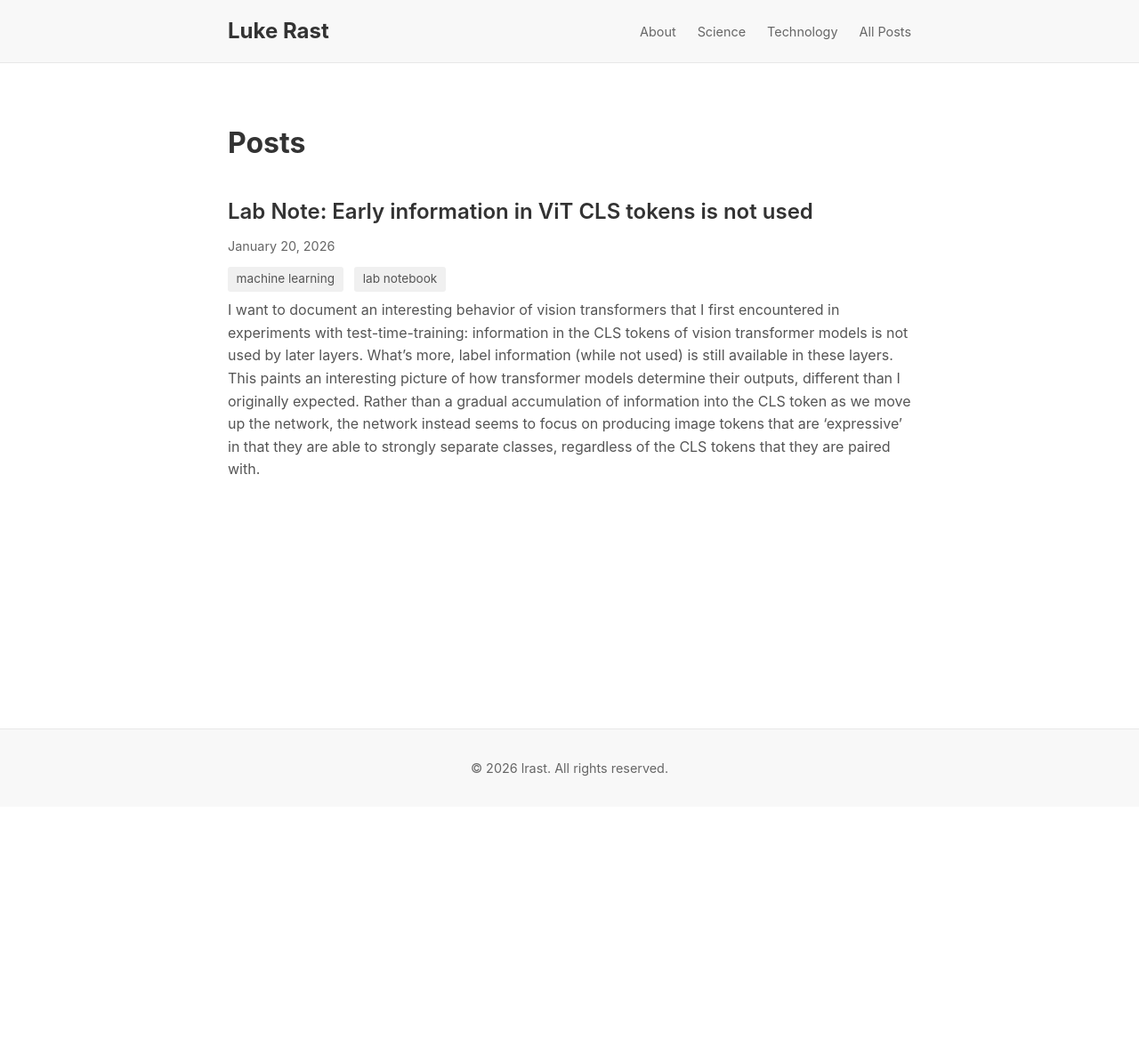
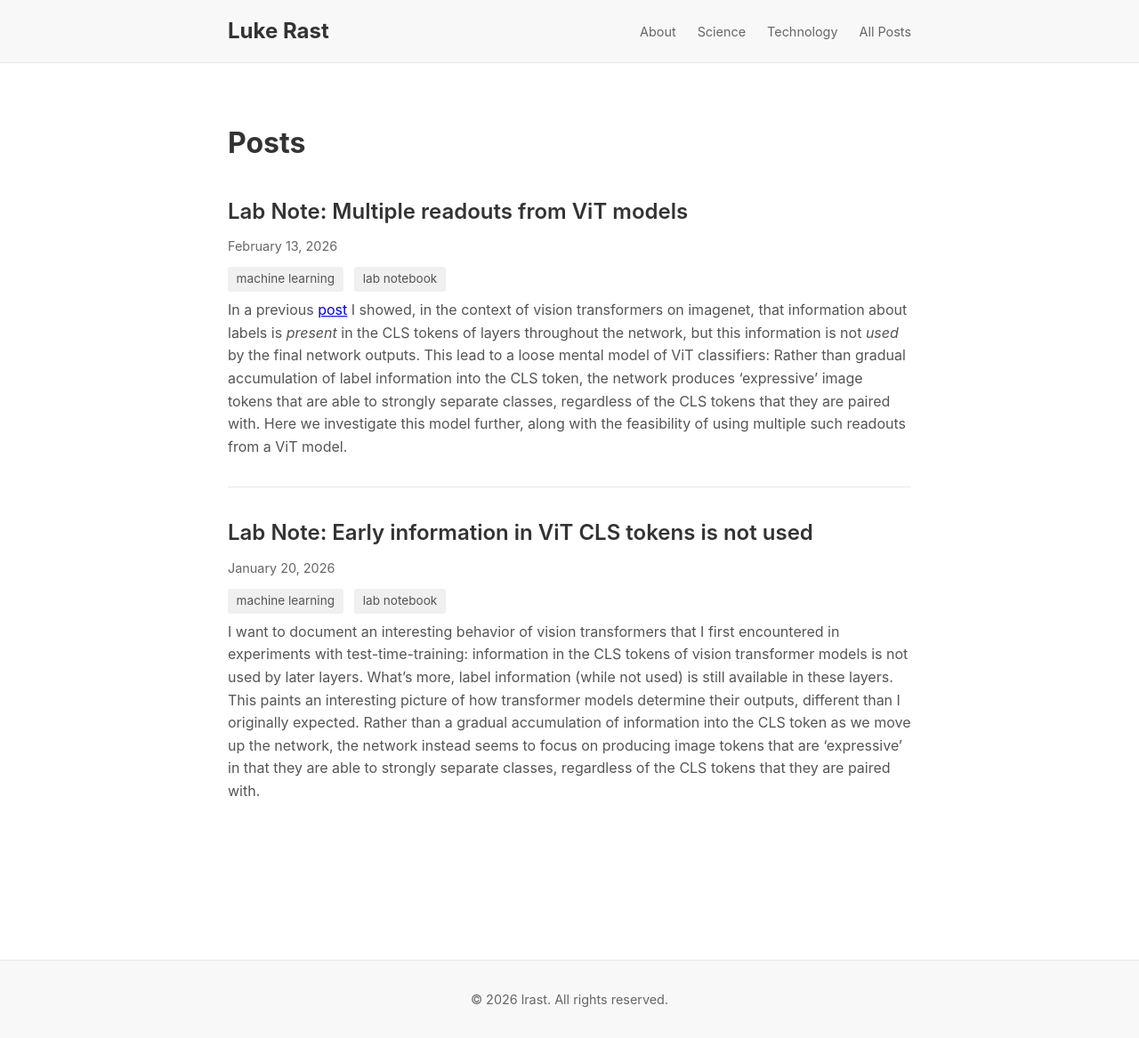
Before and after one commit to lrast/lrast.github.io, a Jekyll site: the page built from posts.html, in a window 1280 px wide. Shown: the whole page at 89% size. Built offline with Jekyll 4.4.1, drawn with Linux system fonts in a browser that asks for light colours; before the commit the page ends 907 px from its top, so only the background shows below that; part of the change alters nothing that is shown.

Commit message:
Next post

```diff
--- a/science/_posts/2026-01-20-lab_notes.md
+++ b/science/_posts/2026-01-20-lab_notes.md
@@ -88,6 +88,7 @@ Their CLS token findings are similar to here: CLS tokens are causal only at late
 "A Closer Look at the CLS Token for Cross-Domain Few-Shot Learning" [^3] studied the information encoded in CLS tokens, finding that the CLS tokens tend to encode low frequency information about the images.
 This raises interesting possibilities for future directions.
 
+See the my next post in this project [here]({% post_url 2026-02-13-lab_notes %}).
 
 ## References:
 [^1]: [(Huang & Chang, 2025) Causality ≠ Decodability, and Vice Versa: Lessons from Interpreting Counting ViTs](http://arxiv.org/abs/2510.09794)
--- /dev/null
+++ b/science/_posts/2026-02-13-lab_notes.md
@@ -0,0 +1,89 @@
+---
+layout: post
+title: "Lab Note: Multiple readouts from ViT models"
+date: 2026-02-13
+tags: [machine learning, lab notebook]
+---
+
+In a previous [post]({% post_url 2026-01-20-lab_notes %}) I showed, in the context of vision transformers on imagenet, that information about labels is _present_ in the CLS tokens of layers throughout the network, but this information is not _used_ by the final network outputs.
+This lead to a loose mental model of ViT classifiers: Rather than gradual accumulation of label information into the CLS token, the network produces 'expressive' image tokens that are able to strongly separate classes, regardless of the CLS tokens that they are paired with.
+Here we investigate this model further, along with the feasibility of using multiple such readouts from a ViT model.
+
+
+## Label information restoration after CLS shuffling
+
+First, we measure how quickly label information is read back into the CLS tokens after randomization. We batch-shuffle the CLS tokens (in batches with heterogeneous labels) within a single layer of the network, and assess the accuracy of linear probes (that were fit on un-shuffled data) at every layer.
+This experiment used the base ViT `google/vit-base-patch16-224`, and small version of imagenet  `zh-plus/tiny-imagenet`, with 200 classes and down-sized images.
+
+
+Below, each panel shows the accuracy of linear probes on a single layer of the network.
+The x-axis denotes which layer has had its CLS tokens randomized.
+
+![Shuffling ](/assets/images/2026-02-13/shuffle.png)
+
+Note that for each layer, randomization of the CLS tokens in that layer causes the probe accuracy to drop to close to random.
+At the same time, randomization of layers after (higher indices than) the probed layer has no impact on the activity in that layer, so the accuracy at the probed layer is constant.
+The key question is how CLS randomization in layers _before_ the probed layer impacts its accuracy.
+The earliest and latest layers of the network appear relatively immune to randomization, even up to the directly preceding layers.
+The middle layers, meanwhile, show more sensitivity that extends back earlier in the network.
+This suggests that some label information (at least the label information that these probes pick up on) does gradually accumulate in the CLS tokens in the middle of the network.
+
+I'm not sure quite what to make of this result in terms of interpretability questions.
+Loosely speaking, it seems to imply that, while the information in CLS tokens _is_ used in the network's computations, the model is also robust enough, and the information distributed enough, that the impact of shuffling can be undone.
+Following that train of thought suggests that it is unlikely that the CLS token probes reflect information that is not replicated elsewhere in the network, due to the distributed nature of the representation.
+We can think about them loosely as indicators for the final output: both are jointly conditional on the image token information.
+
+
+On a practical level, the direct dependence between the CLS tokens in adjacent layers of the network demonstrates that getting multiple independent readouts from the network layers is not as simple randomizing the CLS token between layers, since this would hamper the performance of adjacent probes.
+
+
+## Readouts from of the network with randomly selected CLS tokens
+
+Given both our mental model of ViTs as producing expressive readouts on arbitrary CLS tokens, and the previous result showing that randomization is detrimental to internal CLS readouts, we explore alternative readout strategies for ViT layers.
+Rather than randomizing tokens during the forward pass, we leave the forward pass unaltered, and simply track the token inputs to layers of interest.
+We then replace the CLS tokens in the _inputs_ to the layers of interest using randomly sampled tokens, pass everything through the layer, and decode labels from the output CLS tokens.
+We learn both the input token distribution and the MLP decoder.
+
+In other words, we ask how well layers of the model can use their image tokens to decode random CLS tokens from the best-case CLS token distribution.
+Below we show the test accuracy for last four transformer layers, 8-11, of a dinov2 model `facebook/dinov2-base` with training and test data from a subset of `imagenet-1k`.
+In blue we show the performance of an MLP decoder with CLS tokens unaltered.
+In orange, we fit the input CLS token distribution and use this to _replace_ the CLS tokens from the forward model.
+Finally, in green, we still fit an input CLS distribution, but, rather than replacing the CLS tokens, we instead insert the random token as the new 0th token, which is then decoded by the model.
+
+
+![Accuracy Curves ](/assets/images/2026-02-13/accuracy_curves.png)
+
+
+Blue is the control baseline, which uses the information in the CLS tokens.
+Green shows the impact of removing this information in favor of random tokens, and reading out from them.
+Orange keeps the information in the CLS tokens, but requires that it be read-out through random tokens.
+
+Note that replacement and augmentation (orange and green) are almost identical, with a replacement consistently performing slightly better (right panel).
+I suspect that this performance difference is within the range of what hyper-parameter optimization could achieve, so these can be considered equal.
+This shows that, for a single transformer step, having the CLS token alongside the image tokens provides little additional benefit to random read-outs.
+Relative to the null, which leaves the CLS tokens unmodified, the alternate read-out methods do show large accuracy differences.
+They are substantially more accurate at the lower layers, but lose-out on the accuracy advantage at the higher layers.
+This indicates two key points: 1) In the earlier layers, the internal CLS tokens are not well suited to reading-out the information in the image tokens, and 2) in the later layers, the internal CLS tokens become competitive with, and can exceed the performance of randomized read-outs.
+
+These results are somewhat preliminary.
+The training hyper-parameters are not optimized for any particular case, and the model show continuous validation accuracy improvement through training.
+This, along with comparable performance with fewer epochs of training, indicates that improvements can be made to learning rate scheduling.
+One consequential choice was weight initialization.
+The above runs re-used the weights learned for layer-10 to initialize the weights in the other runs.
+As we can see below, relative to de-novo initialization, this choice is helpful for the performance of early runs, but harmful to layer 11 performance (at least in the null case).
+
+![Alternative Accuracy Curves ](/assets/images/2026-02-13/alt_accuracy_curves.png){:width="70%"}
+
+
+Even taking these caveats into consideration, these results support the idea of internal class tokens as _facilitating_ the computations happening in these layers, rather than accumulating label information: randomized CLS tokens perform better than the internal ones.
+The last two layers, on the other hand, show CLS tokens that are just as good or better than (optimized) random tokens at reading out the information in the image tokens.
+This indicates that these CLS tokens _do_ carry label-specific information.
+Another key finding is worth mentioning: with the right CLS token distribution, we can achieve fairly good accuracy, even at layer 8.
+
+
+
+
+## Related work:
+
+
+See the my next post in this project here.
```
Also changed, not shown: assets/images/2026-02-13/accuracy_curves.png (added), assets/images/2026-02-13/alt_accuracy_curves.png (added), assets/images/2026-02-13/shuffle.png (added).
